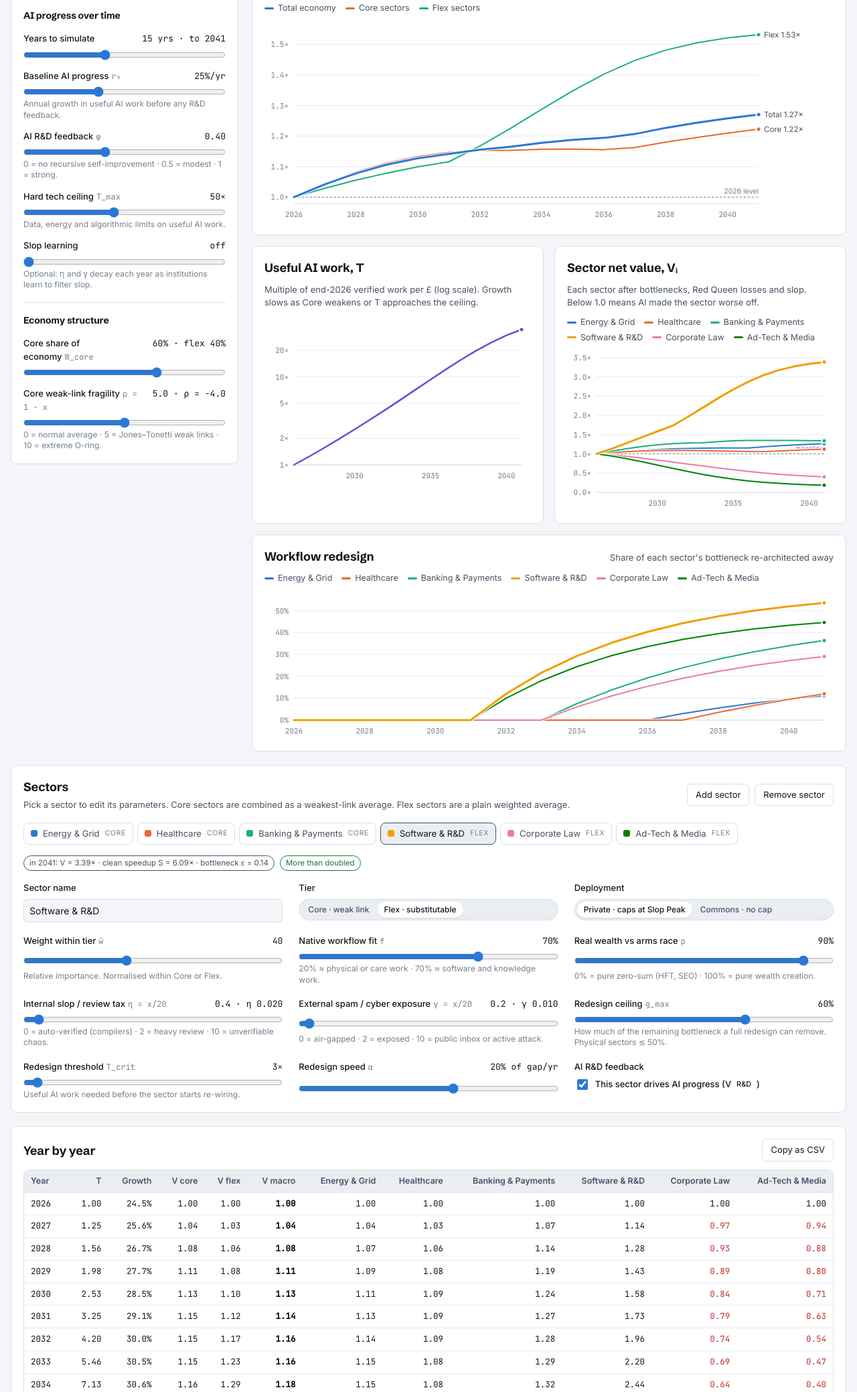
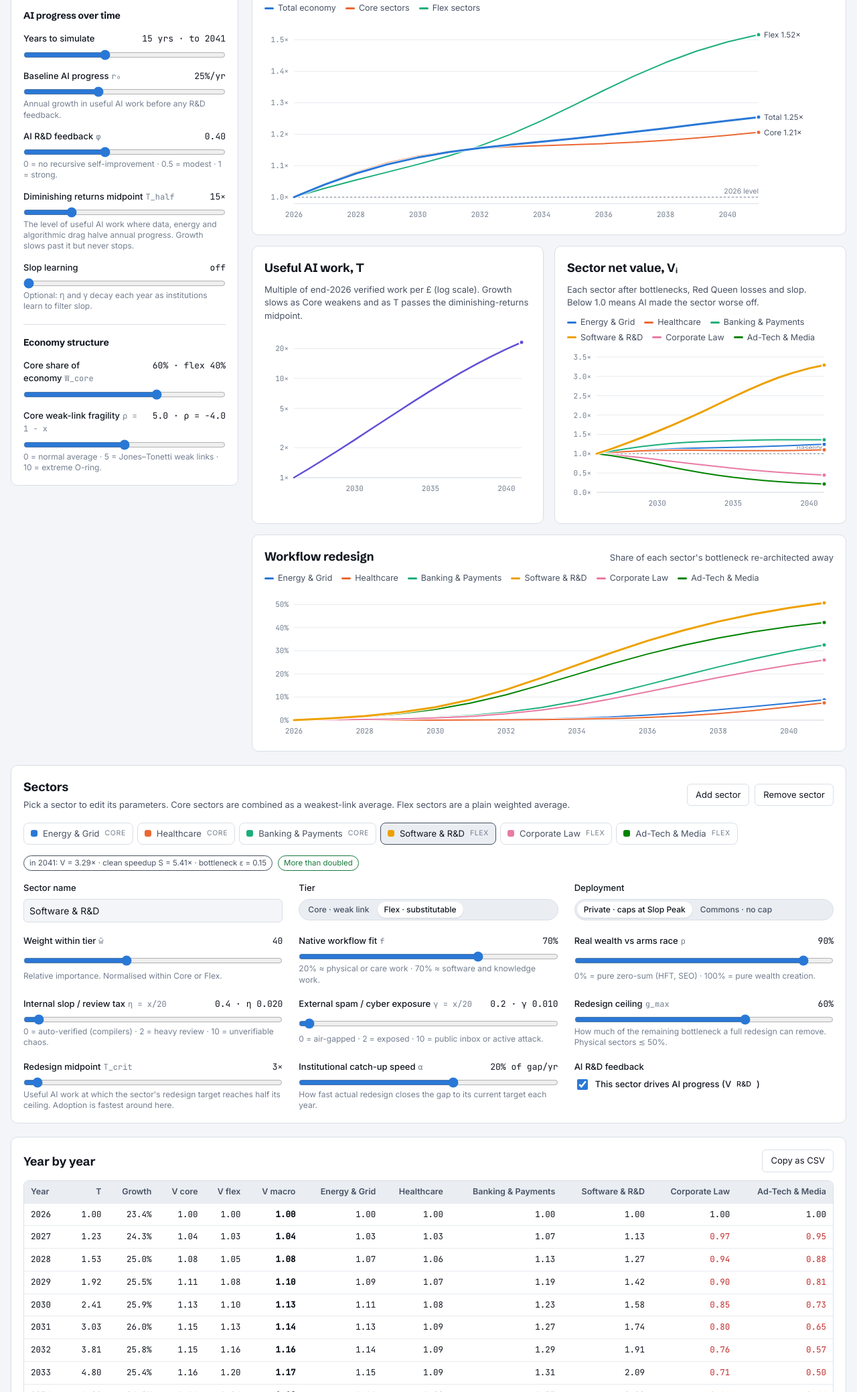
Before and after one commit to rj-mitchell/ai-model, a plain HTML site: page index.html in a window 1280 px wide. Shown: the part 403-2481 px from the top of the page at 67% size. Drawn offline with nearby package versions, Linux system fonts and the light colour scheme.

Commit message:
Switch dynamic loop to soft slowdown and S-curve redesign
Replace the hard tech ceiling (1 - T/T_max) with Option B's half-saturation
drag 1/(1 + T/T_half), and replace the T_crit on/off switch with a smooth
Hill-curve redesign target g* = g_max / (1 + (T_crit/T)^2.5) that actual
redesign chases at rate alpha. Swap the T_max slider for a diminishing
returns midpoint slider (5x-50x, default 15x) and update copy and equations.

Co-Authored-By: Claude Opus 5.5 <noreply@anthropic.com>
Claude-Session: https://claude.ai/code/session_01Lb3Yfb7CWYGLpUbCJhBUeD

```diff
--- a/app.js
+++ b/app.js
@@ -3,7 +3,7 @@
   'use strict';
   const M = window.AIModel;
   const $ = (id) => document.getElementById(id);
-  const STORE_KEY = 'ai-transformation-model:v1';
+  const STORE_KEY = 'ai-transformation-model:v2';
   const MAX_SECTORS = 8;
 
   // ---------------- Default economy (the conversation's 6-sector example) ----------------
@@ -24,7 +24,7 @@
   function defaultState() {
     return {
       mode: 'dynamic', years: 15, startYear: 2026,
-      r0: 25, phi: 0.4, Tmax: 50, slopLearning: 0,
+      r0: 25, phi: 0.4, Thalf: 15, slopLearning: 0,
       Tstatic: 20, Wcore: 60, fragility: 5,
       sectors: defaultSectors(), sel: 3, preset: 'dyn-base',
     };
@@ -34,7 +34,7 @@
   const PRESETS = {
     dynamic: [
       { id: 'dyn-base', label: 'Baseline', apply: (s) => s },
-      { id: 'dyn-rsi', label: 'Strong AI R&D feedback', apply: (s) => Object.assign(s, { r0: 40, phi: 1, Tmax: 100 }) },
+      { id: 'dyn-rsi', label: 'Strong AI R&D feedback', apply: (s) => Object.assign(s, { r0: 40, phi: 1, Thalf: 30 }) },
       { id: 'dyn-cyber', label: 'Cyber-slop on Banking', apply: (s) => { s.sectors[2].gamma = 10; return s; } },
       { id: 'dyn-slow', label: 'Slow institutions', apply: (s) => { s.sectors.forEach((x) => { x.alpha = Math.max(5, Math.round(x.alpha / 2)); x.Tcrit = Math.min(30, x.Tcrit * 2); }); return s; } },
       { id: 'dyn-learn', label: 'Institutions learn to fight slop', apply: (s) => Object.assign(s, { slopLearning: 10 }) },
@@ -125,7 +125,7 @@
       slider({ id: 'g-years', label: 'Years to simulate', min: 5, max: 30, step: 1, get: () => state.years, set: (v) => (state.years = v), fmt: (v) => `${v} yrs · to ${state.startYear + v}` }),
       slider({ id: 'g-r0', label: 'Baseline AI progress', sym: 'r₀', min: 5, max: 60, step: 1, get: () => state.r0, set: (v) => (state.r0 = v), fmt: (v) => `${v}%/yr`, hint: 'Annual growth in useful AI work before any R&D feedback.' }),
       slider({ id: 'g-phi', label: 'AI R&D feedback', sym: 'φ', min: 0, max: 1, step: 0.05, get: () => state.phi, set: (v) => (state.phi = v), fmt: (v) => v.toFixed(2), hint: '0 = no recursive self-improvement · 0.5 = modest · 1 = strong.' }),
-      slider({ id: 'g-tmax', label: 'Hard tech ceiling', sym: 'T_max', min: 10, max: 100, step: 1, get: () => state.Tmax, set: (v) => (state.Tmax = v), fmt: (v) => `${v}×`, hint: 'Data, energy and algorithmic limits on useful AI work.' }),
+      slider({ id: 'g-thalf', label: 'Diminishing returns midpoint', sym: 'T_half', min: 5, max: 50, step: 1, get: () => state.Thalf, set: (v) => (state.Thalf = v), fmt: (v) => `${v}×`, hint: 'The level of useful AI work where data, energy and algorithmic drag halve annual progress. Growth slows past it but never stops.' }),
       slider({ id: 'g-learn', label: 'Slop learning', min: 0, max: 20, step: 1, get: () => state.slopLearning, set: (v) => (state.slopLearning = v), fmt: (v) => (v ? `−${v}%/yr` : 'off'), hint: 'Optional: η and γ decay each year as institutions learn to filter slop.' })
     );
     const st = $('static-controls');
@@ -219,8 +219,8 @@
     if (dyn) {
       ed.append(
         slider({ id: 's-gmax', label: 'Redesign ceiling', sym: 'g_max', min: 0, max: 90, step: 1, get: () => s.gmax, set: (v) => (s.gmax = v), fmt: (v) => `${v}%`, hint: 'How much of the remaining bottleneck a full redesign can remove. Physical sectors ≲ 50%.' }),
-        slider({ id: 's-tcrit', label: 'Redesign threshold', sym: 'T_crit', min: 2, max: 30, step: 0.5, get: () => s.Tcrit, set: (v) => (s.Tcrit = v), fmt: (v) => `${v}×`, hint: 'Useful AI work needed before the sector starts re-wiring.' }),
-        slider({ id: 's-alpha', label: 'Redesign speed', sym: 'α', min: 5, max: 30, step: 1, get: () => s.alpha, set: (v) => (s.alpha = v), fmt: (v) => `${v}% of gap/yr` })
+        slider({ id: 's-tcrit', label: 'Redesign midpoint', sym: 'T_crit', min: 2, max: 30, step: 0.5, get: () => s.Tcrit, set: (v) => (s.Tcrit = v), fmt: (v) => `${v}×`, hint: 'Useful AI work at which the sector\'s redesign target reaches half its ceiling. Adoption is fastest around here.' }),
+        slider({ id: 's-alpha', label: 'Institutional catch-up speed', sym: 'α', min: 5, max: 30, step: 1, get: () => s.alpha, set: (v) => (s.alpha = v), fmt: (v) => `${v}% of gap/yr`, hint: 'How fast actual redesign closes the gap to its current target each year.' })
       );
       const rdF = document.createElement('div');
       rdF.className = 'field';
@@ -284,7 +284,8 @@
     return out;
   }
   function logTicks(lo, hi) {
-    const c = [1, 2, 5, 10, 20, 50, 100, 200, 500, 1000];
+    const c = [];
+    for (let e = 0; e <= 8; e++) [1, 2, 5].forEach((m) => c.push(m * Math.pow(10, e)));
     const t = c.filter((v) => v >= lo * 0.999 && v <= hi * 1.001);
     return t.length >= 2 ? t : [lo, hi];
   }
@@ -444,7 +445,7 @@
     const worst = best[best.length - 1];
     $('kpis').innerHTML =
       kpi(`Economy in ${last.year}`, fx(last.Vmacro), `${pct(last.Vmacro - 1)} real output vs ${startY}`, last.Vmacro >= 1 ? 'good' : 'bad') +
-      kpi(`Useful AI work ${last.year}`, fx(last.T), `ceiling ${state.Tmax}× · growth now ${(last.growth * 100).toFixed(1)}%/yr`) +
+      kpi(`Useful AI work ${last.year}`, fx(last.T), `growth now ${(last.growth * 100).toFixed(1)}%/yr · half-speed at ${state.Thalf}×`) +
       kpi('Core infrastructure', fx(last.Vcore), last.Vcore < 1 ? 'Below baseline: braking AI progress' : 'Above baseline: no brake', last.Vcore >= 1 ? 'good' : 'bad') +
       kpi('Weakest sector', fx(worst.s.V), esc(state.sectors[worst.i].name), worst.s.V >= 1 ? '' : 'bad');
 
@@ -465,13 +466,13 @@
 
     // Chart 2: T over time (log)
     $('c2-title').textContent = 'Useful AI work, T';
-    $('c2-sub').textContent = 'Multiple of end-2026 verified work per £ (log scale). Growth slows as Core weakens or T approaches the ceiling.';
+    $('c2-sub').textContent = 'Multiple of end-2026 verified work per £ (log scale). Growth slows as Core weakens and as T passes the diminishing-returns midpoint.';
     $('c2-legend').innerHTML = '';
     lineChart($('c2'), {
       xs, series: [{ name: 'Useful AI work', color: css('--s7'), ys: rows.map((r) => r.T), width: 2.5 }],
       yLog: true, xFmt: yrFmt, yFmt: (v, t) => (t ? fx(v) : v + '×'),
       tipX: (x) => String(x), height: 240, aria: 'Tech power T over time',
-      tipExtra: (i) => `<div class="r"><i></i><span>growth next yr</span><b>${(rows[i].growth * 100).toFixed(1)}%</b></div><div class="r"><i></i><span>Core brake</span><b>${f2(rows[i].brake)}</b></div>`,
+      tipExtra: (i) => `<div class="r"><i></i><span>growth next yr</span><b>${(rows[i].growth * 100).toFixed(1)}%</b></div><div class="r"><i></i><span>Core brake</span><b>${f2(rows[i].brake)}</b></div><div class="r"><i></i><span>Diminishing returns</span><b>${f2(rows[i].drag)}</b></div>`,
     });
 
     // Chart 3: sector V
--- a/index.html
+++ b/index.html
@@ -301,13 +301,13 @@ tr:last-child td { border-bottom: 0; }
       </div>
       <div class="eq-block">
         <h3>3 · Dynamic loop: tech power</h3>
-        <div class="eq">\[T_{t+1}=T_t\Big[1+r_0\,\big(V_{\text{R\&D},t}\big)^{\phi}\,\min(1,V_{\text{core},t})\Big(1-\frac{T_t}{T_{\max}}\Big)\Big]\]</div>
-        <p class="eq-note">Baseline progress \(r_0\), boosted by the AI R&amp;D sector's own value (recursive self-improvement, strength \(\phi\)), braked when Core infrastructure falls below baseline, and capped smoothly by \(T_{\max}\). Starts from \(T_0=1\) at end-2026.</p>
+        <div class="eq">\[T_{t+1}=T_t\left[1+\frac{r_0\,\big(V_{\text{R\&D},t}\big)^{\phi}\,\min(1,V_{\text{core},t})}{1+T_t/T_{\text{half}}}\right]\]</div>
+        <p class="eq-note">Baseline progress \(r_0\), boosted by the AI R&amp;D sector's own value (recursive self-improvement, strength \(\phi\)) and braked when Core infrastructure falls below baseline. Diminishing returns halve growth at \(T_{\text{half}}\) and keep slowing it beyond, without ever stopping it. Starts from \(T_0=1\) at end-2026.</p>
       </div>
       <div class="eq-block">
-        <h3>4 · Dynamic loop: lagged redesign</h3>
-        <div class="eq">\[g_{i,t+1}=\begin{cases} g_{i,t}+\alpha_i\big(g_{i,\max}-g_{i,t}\big) & T_t\ge T_{\text{crit},i}\\ g_{i,t} & \text{otherwise}\end{cases}\]</div>
-        <p class="eq-note">Sectors don't re-wire until AI crosses their reliability threshold. After that they close a fraction \(\alpha_i\) of the remaining gap each year, starting from \(g_{i,0}=0\). This produces the productivity paradox.</p>
+        <h3>4 · Dynamic loop: S-curve redesign</h3>
+        <div class="eq">\[g_i^*(T_t)=\frac{g_{i,\max}}{1+\big(T_{\text{crit},i}/T_t\big)^{k}} \qquad g_{i,t+1}=g_{i,t}+\alpha_i\big(g_i^*(T_t)-g_{i,t}\big)\]</div>
+        <p class="eq-note">Each sector has a smooth target level of redesign that rises with \(T\) and reaches half its ceiling at \(T_{\text{crit},i}\) (steepness \(k=2.5\)). Actual redesign chases that target with institutional lag \(\alpha_i\), starting from \(g_{i,0}=0\). Early adopters move slowly, adoption is fastest around \(T_{\text{crit},i}\), then it rounds off toward \(g_{i,\max}\).</p>
       </div>
     </div>
     <dl class="key">
@@ -320,7 +320,7 @@ tr:last-child td { border-bottom: 0; }
       <dt>ρ</dt><dd>Core complementarity: ρ = 1 − fragility. ρ = −4 is the Jones–Tonetti weak-link case.</dd>
       <dt>w̃, W</dt><dd>Sector weights within each tier (normalised), and the Core / Flex split of the economy.</dd>
     </dl>
-    <p class="foot">Built from the "final final equation" and the dynamic update loop in the Gemini conversation <a href="https://share.gemini.google/r0sep6lVLzf7" target="_blank" rel="noopener">Evaluating AI Doomer Math Predictions</a>. The sector presets are that conversation's six-sector example economy. Slider conversions follow its bounded slider spec. Your settings are saved in this browser.</p>
+    <p class="foot">Built from the "final final equation" and the dynamic update loop (Option B soft slowdown and S-curve redesign) in the Gemini conversation <a href="https://share.gemini.google/WyXAFP6PUBY5" target="_blank" rel="noopener">Evaluating AI Doomer Math Predictions</a>. The sector presets are that conversation's six-sector example economy. Slider conversions follow its bounded slider spec. Your settings are saved in this browser.</p>
   </section>
 </div>
 
--- a/model.js
+++ b/model.js
@@ -129,11 +129,16 @@
   }
 
   // ---------- Dynamic loop (t -> t+1) ----------
-  // T_{t+1}   = T_t [ 1 + r0 (V_RD,t)^phi * min(1, V_core,t) * (1 - T_t / T_max) ]
-  // g_{i,t+1} = g_{i,t} + alpha_i (g_i,max - g_{i,t})   if T_t >= T_crit,i   (else unchanged)
+  // Option B soft slowdown + smooth S-curve redesign:
+  // T_{t+1}   = T_t [ 1 + r0 (V_RD,t)^phi * min(1, V_core,t) / (1 + T_t / T_half) ]
+  // g*_i(T_t) = g_i,max / (1 + (T_crit,i / T_t)^k),  k = 2.5
+  // g_{i,t+1} = g_{i,t} + alpha_i (g*_i(T_t) - g_{i,t})
+  const K_STEEPNESS = 2.5;
+  function redesignTarget(P, T) { return P.gmax / (1 + Math.pow(P.Tcrit / T, K_STEEPNESS)); }
+
   function simulate(state) {
     const years = Math.max(1, Math.round(state.years));
-    const r0 = state.r0 / 100, phi = state.phi, Tmax = Math.max(1.0001, state.Tmax);
+    const r0 = state.r0 / 100, phi = state.phi, Thalf = Math.max(1, state.Thalf);
     const rdIdx = state.sectors.findIndex((s) => s.rd);
     let T = 1;
     let gs = state.sectors.map(() => 0);
@@ -142,13 +147,13 @@
       const snap = snapshot(state, T, gs, t);
       const Vrd = rdIdx >= 0 ? snap.sectors[rdIdx].V : 1;
       const brake = Math.min(1, snap.Vcore);
-      const ceiling = Math.max(0, 1 - T / Tmax);
-      const growth = r0 * Math.pow(Math.max(Vrd, 1e-9), phi) * brake * ceiling;
-      rows.push(Object.assign({ t, year: (state.startYear || 2026) + t, growth, Vrd, brake, ceiling }, snap));
+      const drag = 1 / (1 + T / Thalf);
+      const growth = r0 * Math.pow(Math.max(Vrd, 1e-9), phi) * brake * drag;
+      rows.push(Object.assign({ t, year: (state.startYear || 2026) + t, growth, Vrd, brake, drag }, snap));
       // update for next year
       const nextG = gs.map((g, i) => {
         const P = sectorParams(state.sectors[i], t, state.slopLearning);
-        return T >= P.Tcrit ? g + P.alpha * (P.gmax - g) : g;
+        return g + P.alpha * (redesignTarget(P, T) - g);
       });
       T = T * (1 + growth);
       gs = nextG;
@@ -167,7 +172,7 @@
     return pts;
   }
 
-  const api = { simulate, snapshot, sweep, sectorParams, evalSector, sectorValueAt, macro, slopPeak, G_CAP };
+  const api = { K_STEEPNESS, redesignTarget, simulate, snapshot, sweep, sectorParams, evalSector, sectorValueAt, macro, slopPeak, G_CAP };
   if (typeof module !== 'undefined' && module.exports) module.exports = api;
   else root.AIModel = api;
 })(typeof window !== 'undefined' ? window : this);
```
Also changed, not shown: 1 other file.
